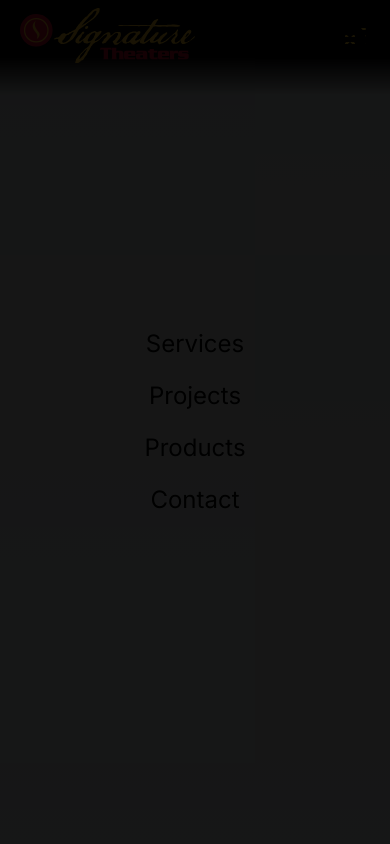
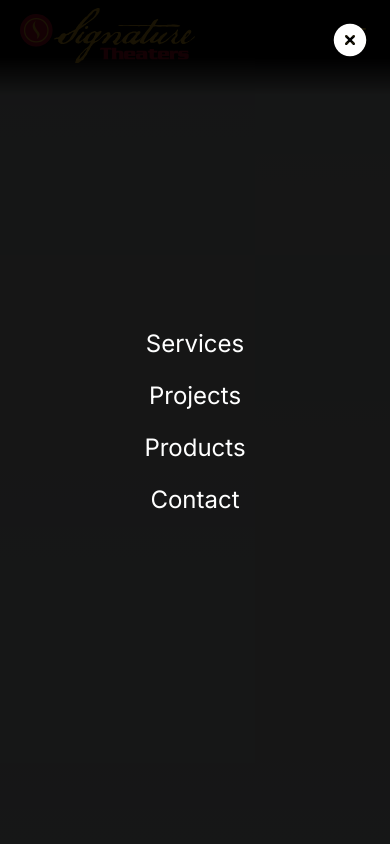
Before and after one commit to thoughtassassin/signature-theaters, a Next.js app: page / in a window 390 px wide. Both pictures are taken after a click on the icon 354 px from the left and 35 px from the top of the page. Shown: the top 844 px of the page. Built offline with nearby package versions, Linux system fonts and the light colour scheme; grey boxes are pictures that could not be loaded.

Commit message:
Add color to mobile menu elements

```diff
--- a/src/app/components/MobileMenu.tsx
+++ b/src/app/components/MobileMenu.tsx
@@ -33,7 +33,7 @@ const MobileMenu = ({ isOpen, setIsOpen }: MobileMenuProps) => {
         <svg
           xmlns="http://www.w3.org/2000/svg"
           viewBox="0 0 24 24"
-          fill="currentColor"
+          fill="#FFF"
           className="size-10 absolute top-5 right-5"
           onClick={() => setIsOpen(!isOpen)}
         >
@@ -57,6 +57,7 @@ const MobileMenu = ({ isOpen, setIsOpen }: MobileMenuProps) => {
                 delay: 1,
               },
             }}
+            className="text-white"
           >
             <a href="/services">Services</a>
           </motion.li>
@@ -72,6 +73,7 @@ const MobileMenu = ({ isOpen, setIsOpen }: MobileMenuProps) => {
                 delay: 1,
               },
             }}
+            className="text-white"
           >
             <a href="/projects">Projects</a>
           </motion.li>
@@ -87,6 +89,7 @@ const MobileMenu = ({ isOpen, setIsOpen }: MobileMenuProps) => {
                 delay: 1,
               },
             }}
+            className="text-white"
           >
             <a href="/products">Products</a>
           </motion.li>
@@ -102,6 +105,7 @@ const MobileMenu = ({ isOpen, setIsOpen }: MobileMenuProps) => {
                 delay: 1,
               },
             }}
+            className="text-white"
           >
             <a href="/contact">Contact</a>
           </motion.li>
```
